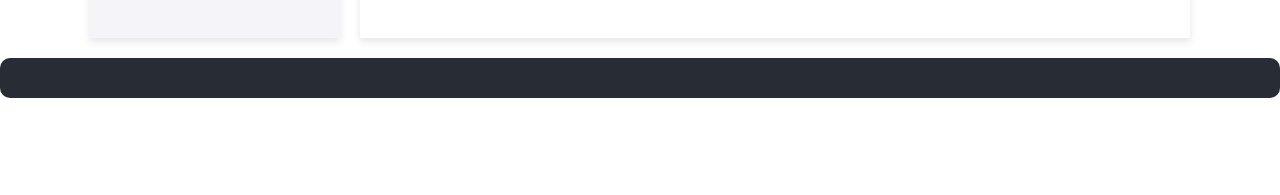
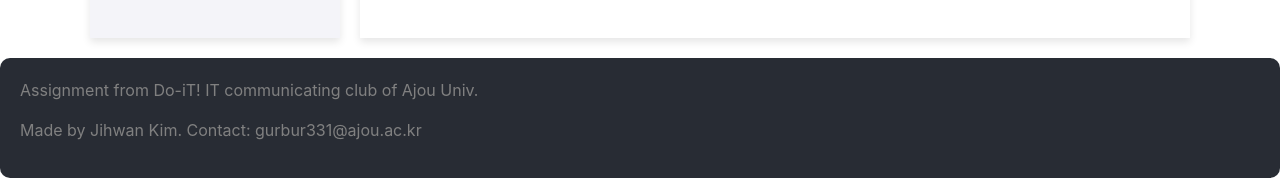
Before and after one commit to gurbur/react_project, a React (Create React App) app: page / in a window 1280 px wide. Shown: the part 855-1050 px from the top of the page. Before the commit the page ends 973 px from the top, so only its background shows below. Built offline with nearby package versions, Linux system fonts and the light colour scheme.

Commit message:
Feat: Footer example

```diff
--- a/src/App.css
+++ b/src/App.css
@@ -71,6 +71,7 @@ main {
 
 footer {
   background-color:#282c34;
+  color:gray;
   border-radius: 10px;
   box-shadow: 0 4px 8px rgba(0,0,0,0);
   padding: 20px;
--- a/src/App.js
+++ b/src/App.js
@@ -51,7 +51,8 @@ function App() {
       </div>
 
       <footer>
-
+        <p>Assignment from Do-iT! IT communicating club of Ajou Univ.</p>
+        <p>Made by Jihwan Kim. Contact: gurbur331@ajou.ac.kr</p>
       </footer>
     </div>
   );
```
